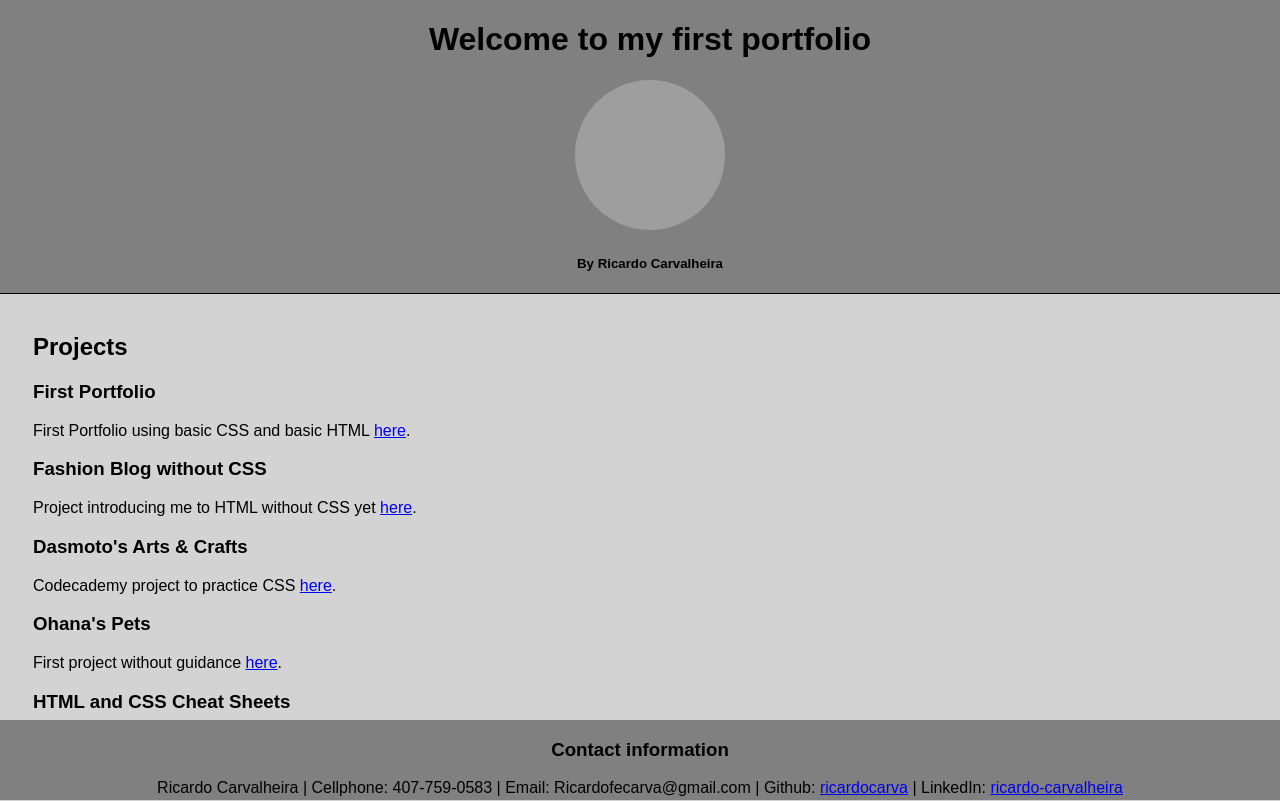
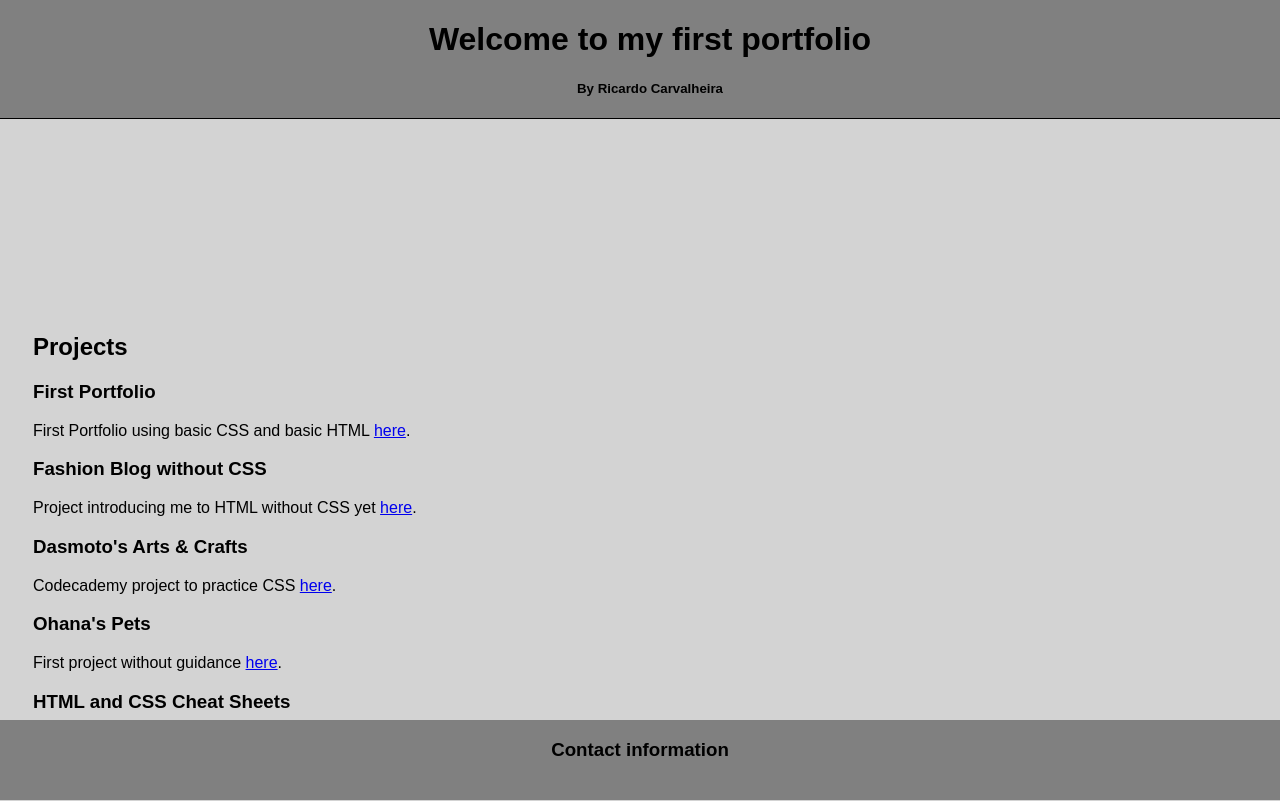
Before and after one commit to ricardocarva/first-portfolio, a website: page index.html in a window 1280 px wide. Shown: the top 801 px of the page. Drawn offline with Linux system fonts and the light colour scheme; grey boxes are pictures that could not be loaded.

Commit message:
Trying BLC with some extra settings with url

```diff
--- a/index.html
+++ b/index.html
@@ -11,7 +11,7 @@
     <header>
       <h1>Welcome to my first portfolio</h1>
       <div id="profile-photo">
-        <a href="https://www.linkedin.com/in/ricardo-carvalheira/" target="_blank"><img src="https://media-exp1.licdn.com/dms/image/C4D03AQEa1U-WmYlJhw/profile-displayphoto-shrink_800_800/0/1646280831669?e=1665014400&v=beta&t=cXJTyLF_zKimqUGev7b-Wa8NJkSIXXZHgJUsyuMQ7TY" alt="Ricardo looking sharp"></a>
+        <!-- <a href="https://www.linkedin.com/in/ricardo-carvalheira/" target="_blank"><img src="https://media-exp1.licdn.com/dms/image/C4D03AQEa1U-WmYlJhw/profile-displayphoto-shrink_800_800/0/1646280831669?e=1665014400&v=beta&t=cXJTyLF_zKimqUGev7b-Wa8NJkSIXXZHgJUsyuMQ7TY" alt="Ricardo looking sharp"></a> -->
         <h5>By Ricardo Carvalheira</h5>
       </div>
     </header>
@@ -42,6 +42,6 @@
     </body>
   <footer>
     <h3>Contact information</h3>
-    <p>Ricardo Carvalheira | Cellphone: 407-759-0583 | Email: Ricardofecarva@gmail.com | Github: <a href="https://github.com/ricardocarva">ricardocarva</a> | LinkedIn: <a href="https://www.linkedin.com/in/ricardo-carvalheira/">ricardo-carvalheira</a></p>
+    <!-- <p>Ricardo Carvalheira | Cellphone: 407-759-0583 | Email: Ricardofecarva@gmail.com | Github: <a href="https://github.com/ricardocarva">ricardocarva</a> | LinkedIn: <a href="https://www.linkedin.com/in/ricardo-carvalheira/">ricardo-carvalheira</a></p> -->
   </footer>
 </html>
```
Also changed, not shown: .circleci/config.yml.
